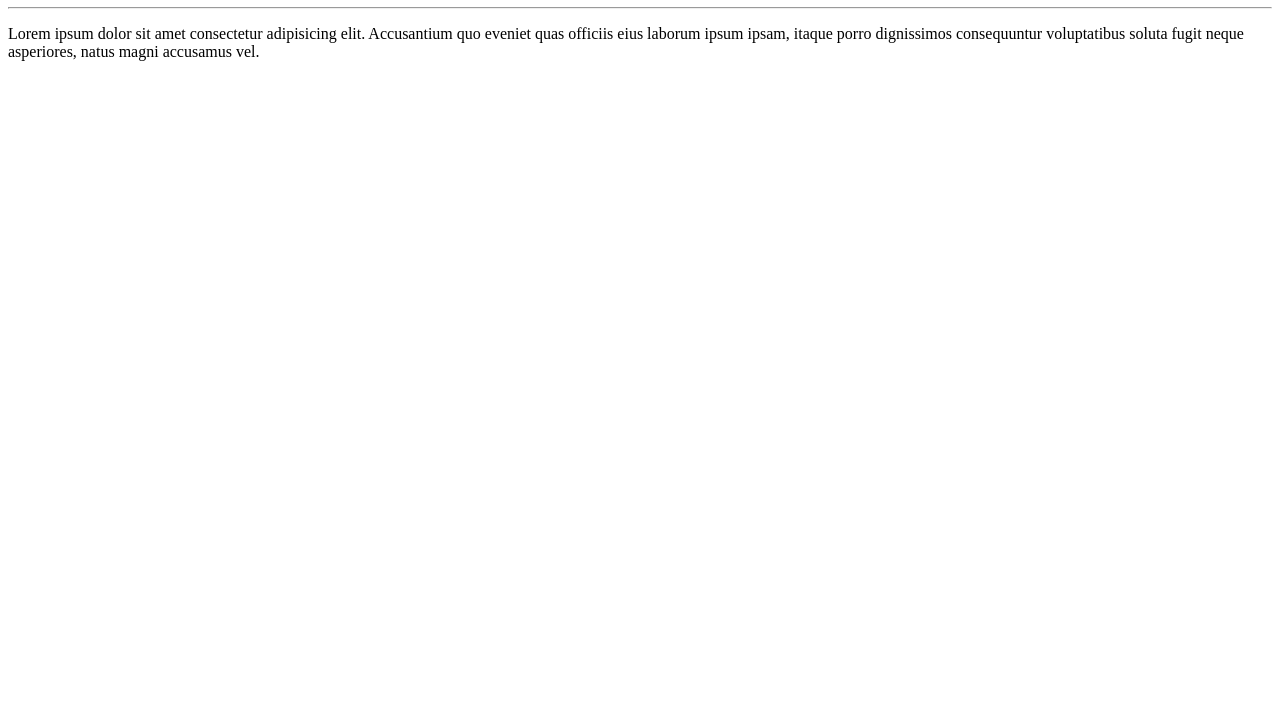
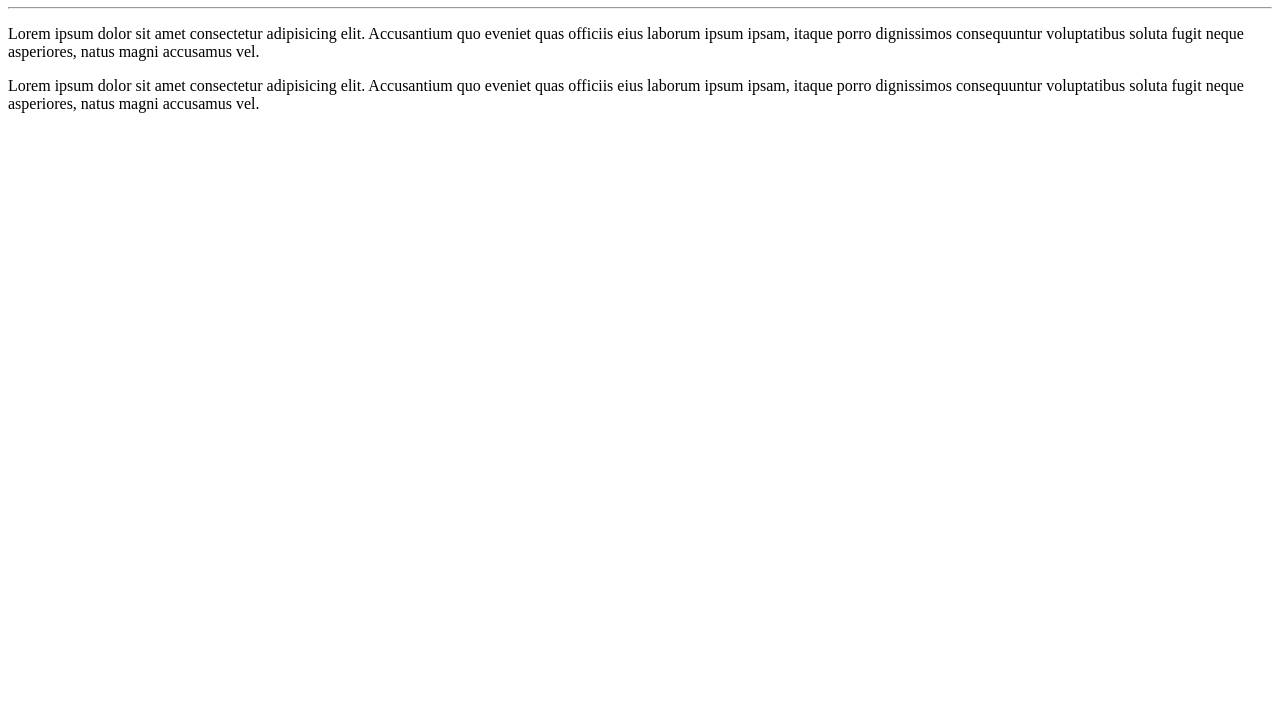
Before and after one commit to ronaldomacielDev/Ola-Mundo, a plain HTML site: page site-exemplo/index.html in a window 1280 px wide. Shown: the part 73-800 px from the top of the page. Drawn offline with Linux system fonts and the light colour scheme.

Commit message:
adicionei um parágrafo

```diff
--- a/site-exemplo/index.html
+++ b/site-exemplo/index.html
@@ -12,6 +12,10 @@
             laborum ipsum ipsam, itaque porro dignissimos consequuntur voluptatibus soluta fugit neque
             asperiores, natus magni accusamus vel.
       </p>
+      <p>Lorem ipsum dolor sit amet consectetur adipisicing elit. Accusantium quo eveniet quas officiis eius
+            laborum ipsum ipsam, itaque porro dignissimos consequuntur voluptatibus soluta fugit neque
+            asperiores, natus magni accusamus vel.
+      </p>
 
 
 
```
